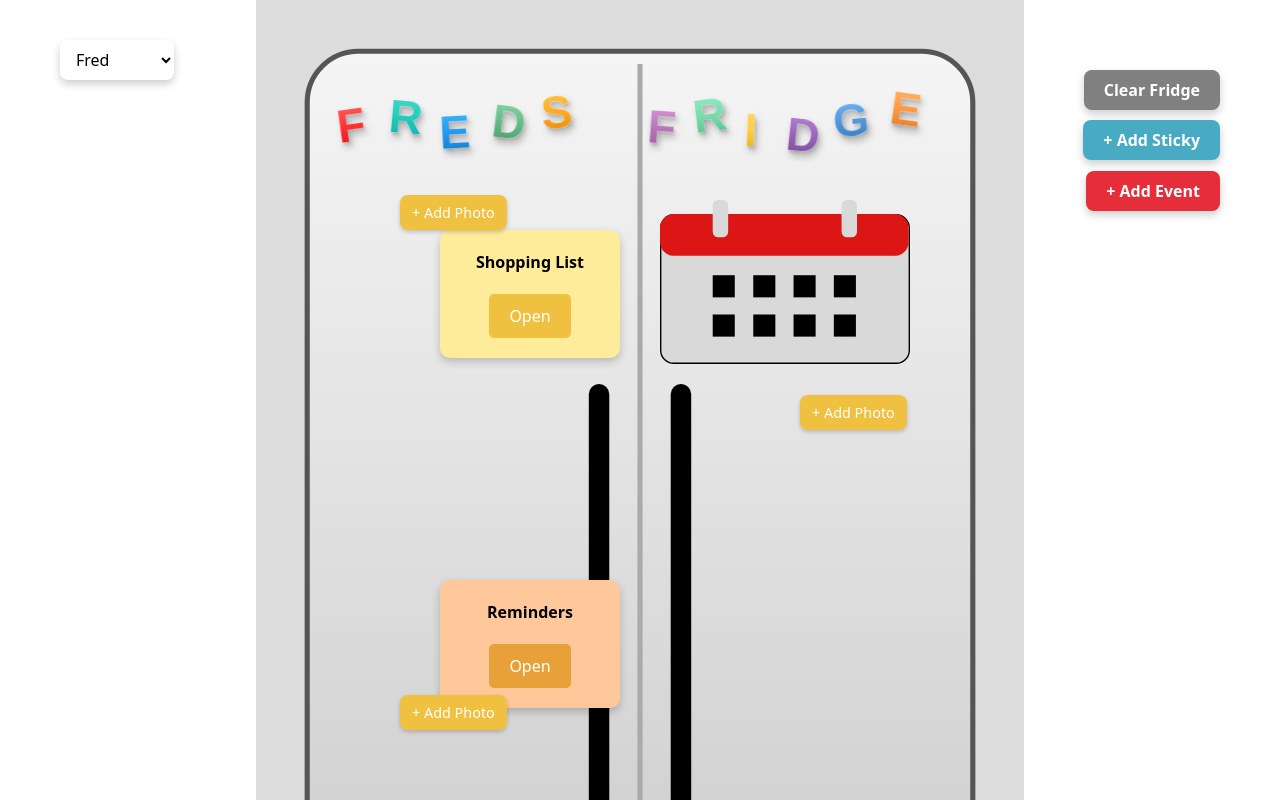
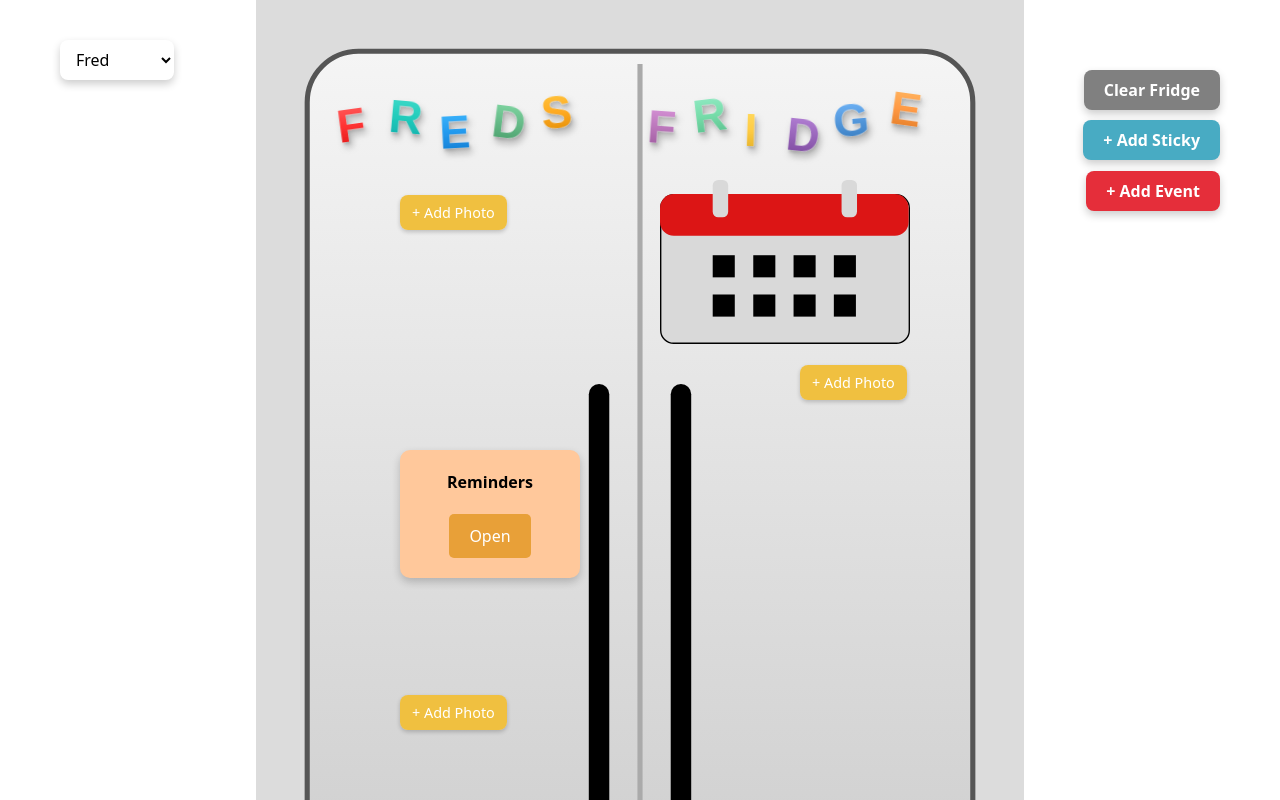
Before and after one commit to sarayuv/sasehack-2025, a React (Vite) app in the folder frontend/: page / in a window 1280 px wide. Shown: the top 800 px of the page. Built offline with nearby package versions, Linux system fonts and the light colour scheme.

Commit message:
fridge positioning

```diff
--- a/frontend/src/App.jsx
+++ b/frontend/src/App.jsx
@@ -176,12 +176,12 @@ function App() {
 
       <Photos key={`photo1-${photoResetKey}`} x={400} y={200} resetKey={photoResetKey} slot={1} />
       <Photos key={`photo2-${photoResetKey}`} x={400} y={700} resetKey={photoResetKey} slot={2} />
-      <Photos key={`photo3-${photoResetKey}`} x={800} y={400} resetKey={photoResetKey} slot={3} />
-      <Photos key={`photo4-${photoResetKey}`} x={800} y={1100} resetKey={photoResetKey} slot={4} />
+      <Photos key={`photo3-${photoResetKey}`} x={800} y={370} resetKey={photoResetKey} slot={3} />
+      <Photos key={`photo4-${photoResetKey}`} x={750} y={1000} resetKey={photoResetKey} slot={4} />
 
       <Calendar events={events} users={users} addEvent={addEvent} />
 
-      <div style={{height:'200vh'}}></div>
+      <div style={{height:'180vh'}}></div>
     </div>
   );
 }
--- a/frontend/src/components/Calendar.jsx
+++ b/frontend/src/components/Calendar.jsx
@@ -68,7 +68,7 @@ const Calendar = ({ events, users, addEvent }) => {
                 <div className="calendar-modal">
                     <div className="calendar-modal-content calendar-modal-add">
                         <button className="calendar-close-button" onClick={() => setIsAddEventModalOpen(false)}>×</button>
-                        <h2 className="calendar-add-title">Add Event</h2>
+                        <h2>Add Event</h2>
                         <form
                             onSubmit={e => {
                                 e.preventDefault();
--- a/frontend/src/components/Notes.jsx
+++ b/frontend/src/components/Notes.jsx
@@ -1,8 +1,8 @@
-import React, { useState } from 'react';
+import React, {useState} from 'react';
 import '../styles/Notes.css';
 
-const Notes = ({ notes, addNote, deleteNote, isNotesModalOpen, setIsNotesModalOpen }) => {
-  const [noteText, setNoteText] = useState('');
+const Notes = ({notes, addNote, deleteNote, isNotesModalOpen, setIsNotesModalOpen}) => {
+  const [noteText, setNoteText] = useState("");
   const [selectedColor, setSelectedColor] = useState('#FFE4B5');
 
   const colors = [
--- a/frontend/src/styles/Calendar.css
+++ b/frontend/src/styles/Calendar.css
@@ -1,6 +1,6 @@
 .calendar-fridge-image {
   position: absolute;
-  top: 200px;
+  top: 180px;
   right: 370px;
   width: 250px;
   cursor: pointer;
--- a/frontend/src/styles/Notes.css
+++ b/frontend/src/styles/Notes.css
@@ -16,7 +16,7 @@
 
 .notes-display-area {
     position: absolute;
-    bottom: 10px;
+    bottom: -230px;
     right: 350px;
     width: 400px;
     height: 400px;
--- a/frontend/src/styles/Reminders.css
+++ b/frontend/src/styles/Reminders.css
@@ -97,7 +97,7 @@
     border-radius: 10px;
     width: 90%;
     max-width: 180px;
-    margin: 500px 0 0 -100px;
+    margin: 370px 0 0 -140px;
     box-shadow: 0 4px 8px rgba(0, 0, 0, 0.2);
     display: flex;
     flex-direction: column;
--- a/frontend/src/styles/ShoppingList.css
+++ b/frontend/src/styles/ShoppingList.css
@@ -96,7 +96,7 @@
     border-radius: 10px;
     width: 90%;
     max-width: 180px;
-    margin: 150px 0 0 120px;
+    margin: 900px 0 0 80px;
     box-shadow: 0 4px 8px rgba(0, 0, 0, 0.2);
     display: flex;
     flex-direction: column;
```
